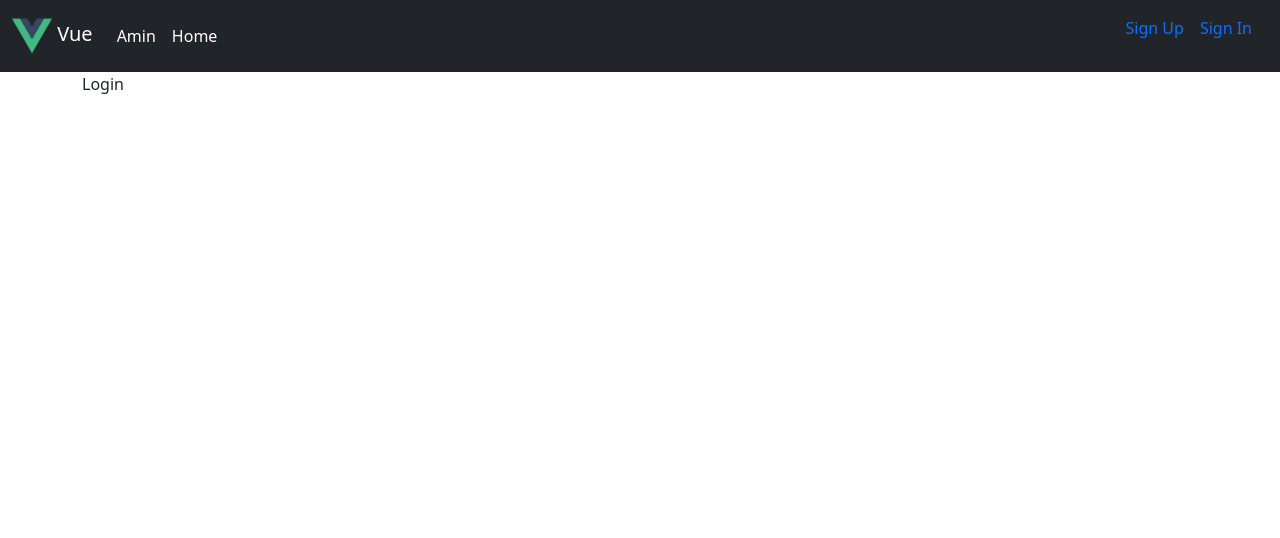
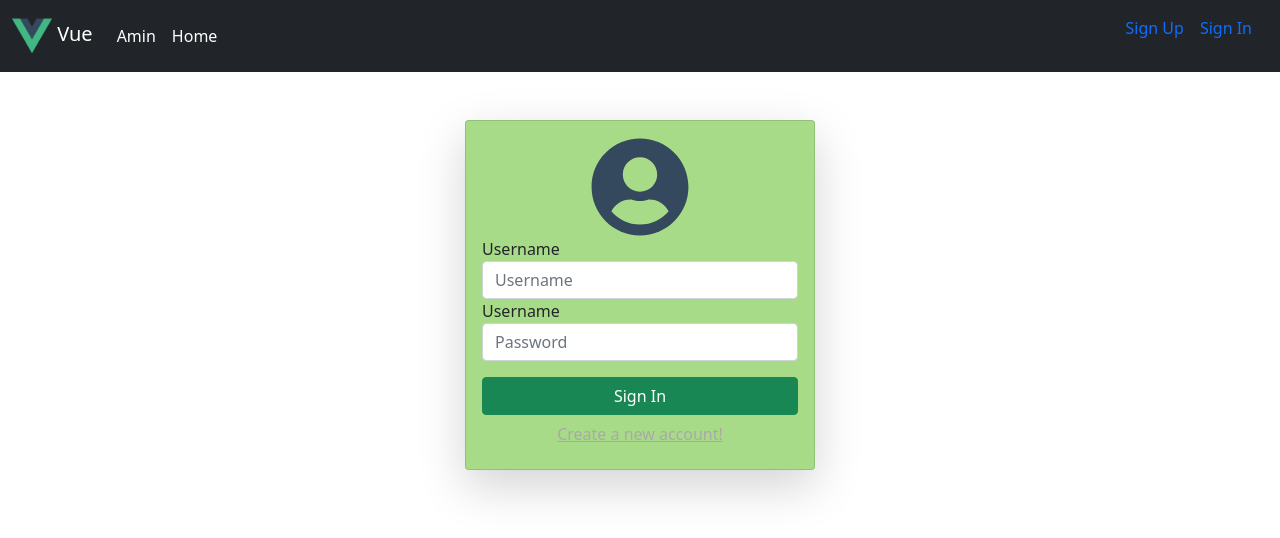
Before and after one commit to MadhushaPrasad/Vue-Crud, a Vue app: page /login in a window 1280 px wide. Shown: the top 538 px of the page. Built offline with nearby package versions, Linux system fonts and the light colour scheme.

Commit message:
feat(login page):implemented

```diff
--- /dev/null
+++ b/src/global.css
@@ -0,0 +1,10 @@
+.custom-card {
+    width: 350px;
+    max-width: 100%;
+    background-color: #a8db88;
+}
+
+.user-icon {
+    font-size: 100px;
+    color: #35495e;
+}
--- a/src/main.js
+++ b/src/main.js
@@ -6,15 +6,17 @@
 import 'bootstrap';
 import 'bootstrap/dist/css/bootstrap.min.css';
 
+import './global.css';
+
 global.JQuery = require('jquery');
 const $ = global.JQuery;
 window.$ = $;
 
 import {FontAwesomeIcon} from "@fortawesome/vue-fontawesome";
 import {library} from "@fortawesome/fontawesome-svg-core";
-import {faHome,faUserCircle} from "@fortawesome/free-solid-svg-icons";
+import {faHome, faUserCircle} from "@fortawesome/free-solid-svg-icons";
 
-library.add(faHome,faUserCircle);
+library.add(faHome, faUserCircle);
 
 createApp(App)
     .use(store)
--- a/src/views/Login.vue
+++ b/src/views/Login.vue
@@ -1,11 +1,95 @@
 <template>
-  <div>Login</div>
+  <div class="container mt-5 pb-lg-5">
+    <div class="card ms-auto me-auto p-3 shadow-lg custom-card">
+      <font-awesome-icon icon="user-circle" class="ms-auto me-auto user-icon"/>
+      <div v-if="errorMessage" class="alert alert-danger">
+        {{ errorMessage }}
+      </div>
+
+      <form @submit.prevent="handleLogin" novalidate :class="submitted ? 'was-validated' : ''">
+        <div class="form-group">
+          <label for="username">Username</label>
+          <input
+              type="text"
+              id="username"
+              name="username"
+              class="form-control"
+              placeholder="Username"
+              required>
+          <div class="invalid-feedback">
+            Username is required.
+          </div>
+        </div>
+        <div class="form-group">
+          <label for="password">Username</label>
+          <input
+              type="password"
+              id="password"
+              name="password"
+              class="form-control"
+              placeholder="Password"
+              required>
+          <div class="invalid-feedback">
+            Password is required.
+          </div>
+        </div>
+        <button @click="submitted = true" :disabled="loading" class="btn btn-success w-100 mt-3">
+          Sign In
+        </button>
+      </form>
+
+      <router-link to="/register" class="btn btn-link" style="color: darkgray">Create a new account!</router-link>
+    </div>
+  </div>
 </template>
 
 <script>
+import User from "../Models/user";
+import vuex from "vuex";
+import AuthenticationService from "../services/authentication.service";
+
 export default {
   name: "login",
+  data() {
+    return {
+      formData: new User(),
+      loading: false,
+      submitted: false,
+      errorMessage: '',
+    }
+  },
+  computed: {
+    ...vuex.mapGetters(['currentUser'])
+  },
+  mounted() {
+    if (this.currentUser?.username) {
+      this.$router.push('/profile')
+    }
+  },
+  methods: {
+
+    ...vuex.mapActions(['updateUser']),
+
+    handleLogin() {
+      if (!this.formData.userName || !this.formData.password) {
+        return;
+      }
+
+      this.loading = true;
+
+      AuthenticationService.login(this.formData).then((response) => {
+        this.updateUser(response.data)
+        this.$router.push('/profile')
+      }).catch((err) => {
+        console.log(err)
+        this.errorMessage = 'Unexpected error occurred'
+      }).then(() => {
+        this.loading = false;
+      })
+    }
+  }
 }
+
 </script>
 
 <style scoped>
--- a/src/views/Register.vue
+++ b/src/views/Register.vue
@@ -103,14 +103,5 @@
 </script>
 
 <style scoped>
-.custom-card {
-  width: 350px;
-  max-width: 100%;
-  background-color: #a8db88;
-}
 
-.user-icon {
-  font-size: 100px;
-  color: #35495e;
-}
 </style>
```
